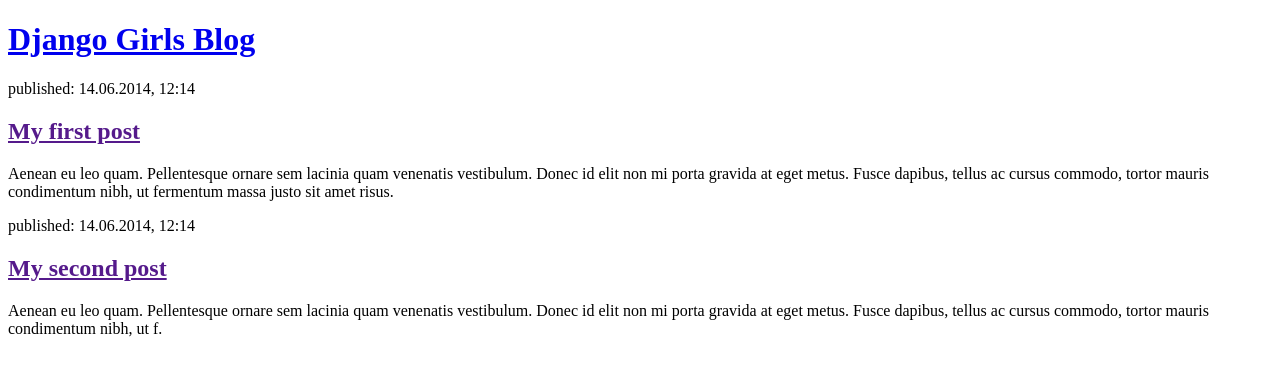
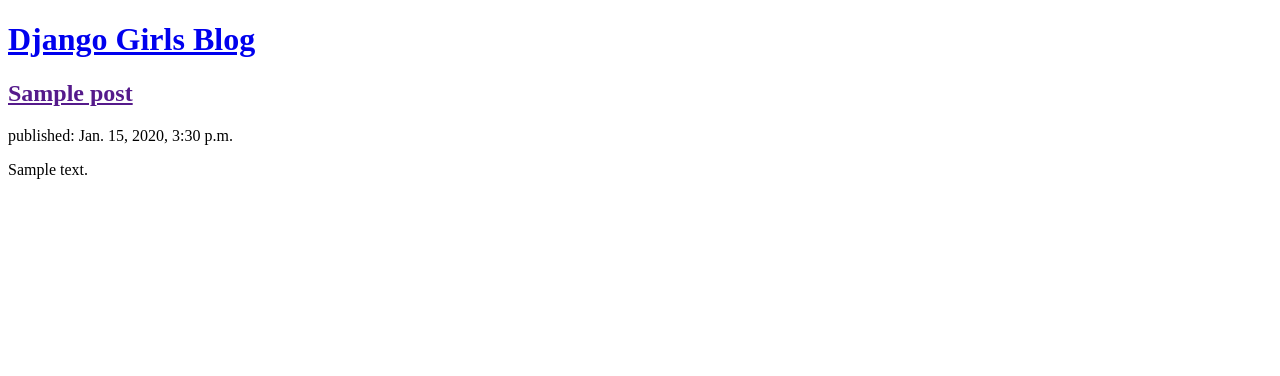
Before and after one commit to Mr1-D3CRYPT/girlsproject, a Django app: page / in a window 1280 px wide. Shown: the top 376 px of the page. Run offline with Django 5.2, Linux system fonts and the light colour scheme; tables that the repository leaves empty hold one stand-in row (values such as "Sample post").

Commit message:
A bit touchings

```diff
--- a/blog/templates/post_list.html
+++ b/blog/templates/post_list.html
@@ -10,16 +10,12 @@
         <h1><a href="/">Django Girls Blog</a></h1>
     </header>
 
+    {% for post in posts %}
     <article>
-        <time>published: 14.06.2014, 12:14</time>
-        <h2><a href="">My first post</a></h2>
-        <p>Aenean eu leo quam. Pellentesque ornare sem lacinia quam venenatis vestibulum. Donec id elit non mi porta gravida at eget metus. Fusce dapibus, tellus ac cursus commodo, tortor mauris condimentum nibh, ut fermentum massa justo sit amet risus.</p>
+        <h2><a href="">{{ post.title }}</a></h2>
+        <time>published: {{ post.published_date }}</time>
+        <p>{{ post.text|linebreaksbr }}</p>
     </article>
-
-    <article>
-        <time>published: 14.06.2014, 12:14</time>
-        <h2><a href="">My second post</a></h2>
-        <p>Aenean eu leo quam. Pellentesque ornare sem lacinia quam venenatis vestibulum. Donec id elit non mi porta gravida at eget metus. Fusce dapibus, tellus ac cursus commodo, tortor mauris condimentum nibh, ut f.</p>
-    </article>
+    {% endfor %}
 </body>
 </html>
--- a/blog/views.py
+++ b/blog/views.py
@@ -1,5 +1,8 @@
+from django.utils import timezone
 from django.http import HttpResponse
 from django.shortcuts import render
+from .models import Post
 
 def post_list(request):
-    return render(request, 'post_list.html', {})
+    posts = Post.objects.filter(published_date__lte=timezone.now()).order_by('published_date')
+    return render(request, 'post_list.html', {'posts': posts})
```
